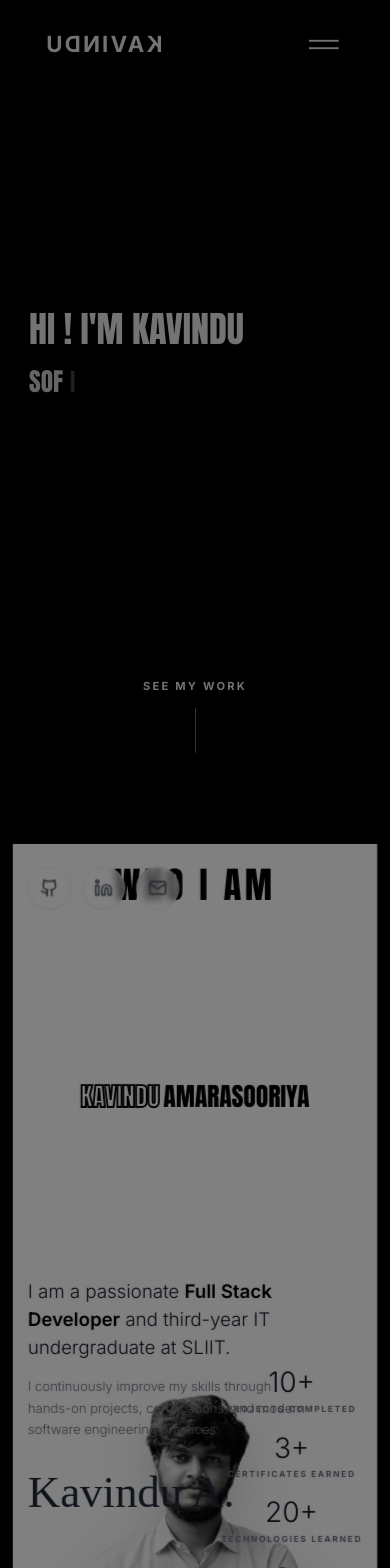
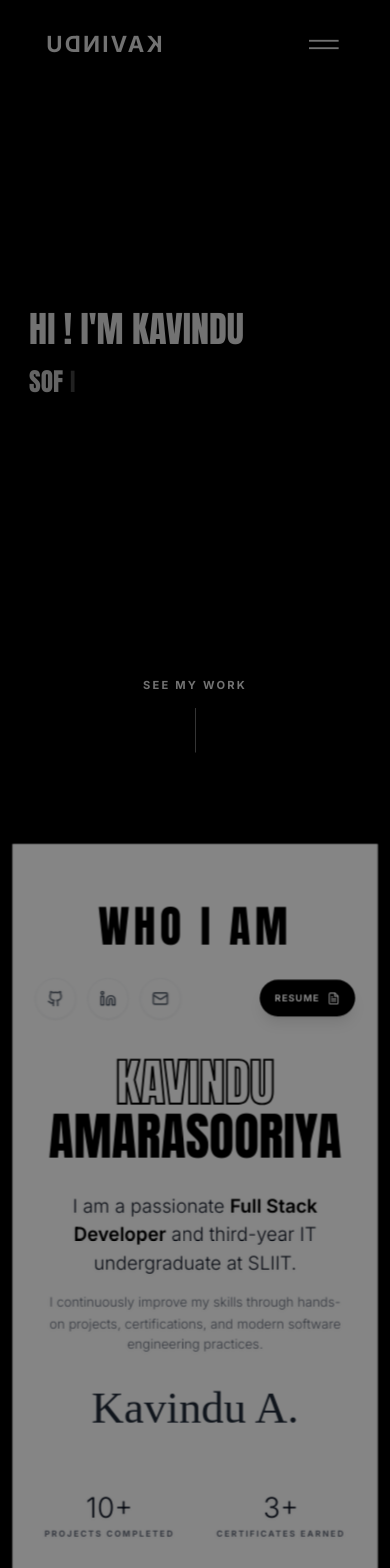
Before and after one commit to kavi419/portfolio_project, a React (Vite) app: page / in a window 390 px wide. Shown: the top 1568 px of the page. Built offline with nearby package versions, Linux system fonts and the light colour scheme; a web font is replaced by a local one.

Commit message:
fix: mobile responsiveness for Who I Am and Contact sections

```diff
--- a/src/components/Contact.jsx
+++ b/src/components/Contact.jsx
@@ -1,6 +1,6 @@
 import React, { useState, useEffect } from 'react';
 import { motion } from 'framer-motion';
-import { Github, Linkedin, Mail, ArrowRight, ArrowUp, Copy, Check } from 'lucide-react';
+import { Github, Linkedin, Mail, ArrowRight, ArrowUp, Copy, Check, Download } from 'lucide-react';
 
 const containerVariants = {
   hidden: {},
@@ -120,10 +120,10 @@ const Contact = () => {
             variants={itemVariants}
             className="flex flex-col justify-center"
           >
-            <h2 className="text-5xl md:text-7xl font-black text-black tracking-tighter mb-6 leading-tight">
+            <h2 className="text-[11vw] sm:text-5xl md:text-7xl font-black text-black tracking-tighter mb-6 leading-tight">
               Let's build <br />
               something <br />
-              <span className="inline-block bg-black text-white px-4 py-2 mt-2 rounded-xl rotate-[-2deg]">extraordinary.</span>
+              <span className="inline-block bg-black text-white px-3 sm:px-4 py-1.5 sm:py-2 mt-2 rounded-xl rotate-[-2deg]">extraordinary.</span>
             </h2>
             <p className="text-gray-600 text-lg mb-8 max-w-md leading-relaxed">
               I'm currently available for freelance work and full-time roles. If you have a project that needs some creative magic or just want to say hi, feel free to reach out.
@@ -164,6 +164,16 @@ const Contact = () => {
                     {copied ? <Check size={18} className="text-emerald-400" /> : <Copy size={18} />}
                   </div>
                 </div>
+
+                {/* Download Resume Button */}
+                <a
+                  href="/Kavindu_CV.pdf"
+                  download="Kavindu_Nethmina_CV.pdf"
+                  className="flex items-center gap-3 h-14 border border-gray-200 rounded-full px-6 bg-white hover:border-black hover:bg-black hover:text-emerald-400 text-black cursor-pointer transition-all duration-300 group shadow-sm hover:shadow-md shrink-0"
+                >
+                  <span className="text-xs font-bold tracking-widest uppercase">Download Resume</span>
+                  <Download size={18} className="group-hover:-translate-y-1 transition-transform" />
+                </a>
               </div>
             </div>
           </motion.div>
--- a/src/components/WhoIAm.jsx
+++ b/src/components/WhoIAm.jsx
@@ -1,7 +1,7 @@
 import React, { useState, useEffect, useRef } from 'react';
 import { motion, useInView, animate, useMotionValue, useTransform } from 'framer-motion';
 import { certificatesData } from './Certificates';
-import { Github, Linkedin, Mail, Code, Database, Terminal, Cpu, ChevronDown } from 'lucide-react';
+import { Github, Linkedin, Mail, Code, Database, Terminal, Cpu, ChevronDown, FileText } from 'lucide-react';
 
 const itemVariants = {
   hidden: { opacity: 0, y: 30 },
@@ -166,7 +166,7 @@ const WhoIAm = () => {
   return (
     <section
       id="whoiam"
-      className="relative w-full bg-white z-10 h-screen overflow-hidden"
+      className="relative w-full bg-white z-10 min-h-screen md:h-screen md:overflow-hidden flex flex-col md:block pt-16 md:pt-0 pb-16 md:pb-0"
       onMouseMove={handleMouseMove}
     >
 
@@ -191,33 +191,53 @@ const WhoIAm = () => {
         </motion.div>
       </div>
 
-      {/* 0. MAGNETIC SOCIAL SIDEBAR (Top Left) */}
-      <div className="absolute top-6 md:top-8 left-4 sm:left-10 md:left-16 lg:left-24 flex flex-row gap-3 md:gap-4 z-40 pointer-events-auto">
+      {/* 1. TOP: Brutalist Title */}
+      <motion.div
+        initial="hidden" whileInView="visible" viewport={{ once: true, amount: 0.3 }} variants={itemVariants}
+        className="relative md:absolute md:top-6 lg:top-8 left-0 w-full flex justify-center text-center z-20 pointer-events-none order-1 md:order-none"
+      >
+        <h2 className="text-[12vw] md:text-[6vw] lg:text-[5vw] font-black uppercase leading-none text-black tracking-widest md:tracking-[0.1em]" style={{ fontFamily: "'Impact', 'Oswald', 'Arial Black', sans-serif" }}>
+          WHO I AM
+        </h2>
+      </motion.div>
+
+      {/* MOBILE ONLY: Action Bar (Socials + Resume) */}
+      <div className="md:hidden flex flex-row items-center justify-between w-full px-6 mt-8 z-40 pointer-events-auto order-2">
+        <div className="flex flex-row gap-3">
+          <MagneticIcon href="https://github.com"><Github size={18} /></MagneticIcon>
+          <MagneticIcon href="https://linkedin.com"><Linkedin size={18} /></MagneticIcon>
+          <MagneticIcon href="mailto:contact@kavindu.com"><Mail size={18} /></MagneticIcon>
+        </div>
+        <a href="/Kavindu_CV.pdf" target="_blank" rel="noreferrer" className="flex items-center gap-2 px-4 py-3 bg-black text-white rounded-full font-bold text-[10px] tracking-widest uppercase hover:bg-emerald-500 hover:text-black transition-colors shadow-lg">
+          <span>Resume</span>
+          <FileText size={14} />
+        </a>
+      </div>
+
+      {/* DESKTOP ONLY: Social Sidebar & Resume Button */}
+      <div className="hidden md:flex absolute top-8 left-16 lg:left-24 flex-row gap-4 z-40 pointer-events-auto">
         <MagneticIcon href="https://github.com"><Github size={20} /></MagneticIcon>
         <MagneticIcon href="https://linkedin.com"><Linkedin size={20} /></MagneticIcon>
         <MagneticIcon href="mailto:contact@kavindu.com"><Mail size={20} /></MagneticIcon>
       </div>
 
-      {/* 1. TOP: Brutalist Title */}
-      <motion.div
-        initial="hidden" whileInView="visible" viewport={{ once: true, amount: 0.3 }} variants={itemVariants}
-        className="absolute top-6 md:top-8 left-0 w-full flex justify-center text-center z-20 pointer-events-none"
-      >
-        <h2 className="text-[10vw] md:text-[6vw] lg:text-[5vw] font-black uppercase leading-none text-black tracking-widest md:tracking-[0.1em]" style={{ fontFamily: "'Impact', 'Oswald', 'Arial Black', sans-serif" }}>
-          WHO I AM
-        </h2>
-      </motion.div>
+      <div className="hidden md:block absolute top-8 right-16 lg:right-24 z-40 pointer-events-auto">
+        <a href="/Kavindu_CV.pdf" target="_blank" rel="noreferrer" className="flex items-center gap-2 px-6 py-4 bg-black text-white rounded-full font-bold text-xs tracking-widest uppercase hover:bg-emerald-500 hover:text-black transition-colors duration-300 shadow-lg hover:shadow-xl group">
+          <span>View Resume</span>
+          <FileText size={16} className="group-hover:rotate-12 transition-transform" />
+        </a>
+      </div>
 
       {/* 2. CENTER: Big name text */}
-      <div className="absolute top-[32%] md:top-[34%] -translate-y-1/2 left-0 w-full flex flex-row items-center justify-center gap-1 md:gap-3 text-center z-10 pointer-events-none">
+      <div className="relative md:absolute mt-10 md:mt-0 md:top-[34%] md:-translate-y-1/2 left-0 w-full flex flex-col md:flex-row items-center justify-center gap-1 md:gap-3 text-center z-10 pointer-events-none order-3 md:order-none px-4">
          <h1
-            className="text-[7vw] sm:text-[6.5vw] md:text-[5.5rem] lg:text-[6.5rem] xl:text-[8rem] font-black uppercase leading-none text-transparent select-none whitespace-nowrap"
+            className="text-[14vw] md:text-[5.5rem] lg:text-[6.5rem] xl:text-[8rem] font-black uppercase leading-none text-transparent select-none whitespace-nowrap"
             style={{ WebkitTextStroke: '2px black', fontFamily: "'Impact', 'Oswald', 'Arial Black', sans-serif" }}
          >
            KAVINDU
          </h1>
          <h1
-            className="text-[7vw] sm:text-[6.5vw] md:text-[5.5rem] lg:text-[6.5rem] xl:text-[8rem] font-black uppercase leading-none text-black select-none whitespace-nowrap"
+            className="text-[14vw] md:text-[5.5rem] lg:text-[6.5rem] xl:text-[8rem] font-black uppercase leading-none text-black select-none whitespace-nowrap"
             style={{ fontFamily: "'Impact', 'Oswald', 'Arial Black', sans-serif" }}
          >
            AMARASOORIYA
@@ -227,7 +247,7 @@ const WhoIAm = () => {
       {/* 2.5. LEFT: Bio Paragraph & Signature */}
       <motion.div
         initial="hidden" whileInView="visible" viewport={{ once: true, amount: 0.3 }} variants={itemVariants}
-        className="absolute top-[55%] -translate-y-1/2 left-4 sm:left-10 md:left-24 lg:left-32 xl:left-40 w-[300px] sm:w-[340px] md:w-[380px] z-30 pointer-events-auto"
+        className="relative md:absolute mt-8 md:mt-0 md:top-[55%] md:-translate-y-1/2 md:left-16 lg:left-32 xl:left-40 w-full md:w-[380px] px-8 md:px-0 flex flex-col items-center md:items-start text-center md:text-left z-30 pointer-events-auto order-4 md:order-none"
       >
         <p className="text-gray-900 text-xl md:text-2xl leading-[1.5] font-light mb-4 drop-shadow-sm">
           I am a passionate <span className="font-semibold text-black">Full Stack Developer</span> and third-year IT undergraduate at SLIIT.
@@ -257,7 +277,7 @@ const WhoIAm = () => {
       <motion.div
         variants={statsContainerVariants}
         initial="hidden" whileInView="visible" viewport={{ once: true, amount: 0.3 }}
-        className="absolute bottom-6 md:bottom-10 right-4 sm:right-10 md:right-16 lg:right-24 xl:right-32 flex flex-col gap-4 md:gap-6 z-30 pointer-events-auto"
+        className="relative md:absolute mt-16 md:mt-0 md:bottom-10 md:right-16 lg:right-24 xl:right-32 grid grid-cols-2 gap-y-10 gap-x-6 md:flex md:flex-col md:gap-6 z-30 pointer-events-auto order-5 md:order-none px-6 w-full md:w-auto"
       >
         <StatItem endCount={10} subtitle="Projects Completed" />
         <StatItem endCount={Math.max(0, certificatesData.length - 1)} subtitle="Certificates Earned" />
@@ -266,7 +286,7 @@ const WhoIAm = () => {
       </motion.div>
 
       {/* 3. BOTTOM: Interactive Photo Wrapper */}
-      <div className="absolute bottom-4 md:bottom-8 left-0 w-full flex justify-center z-20 pointer-events-none">
+      <div className="relative md:absolute mt-16 md:mt-0 md:bottom-8 left-0 w-full flex justify-center z-20 pointer-events-none order-6 md:order-none px-4">
         <InteractivePhoto />
       </div>
 
```
Also changed, not shown: 1 other file (tests, documents, lock files or other folders).
